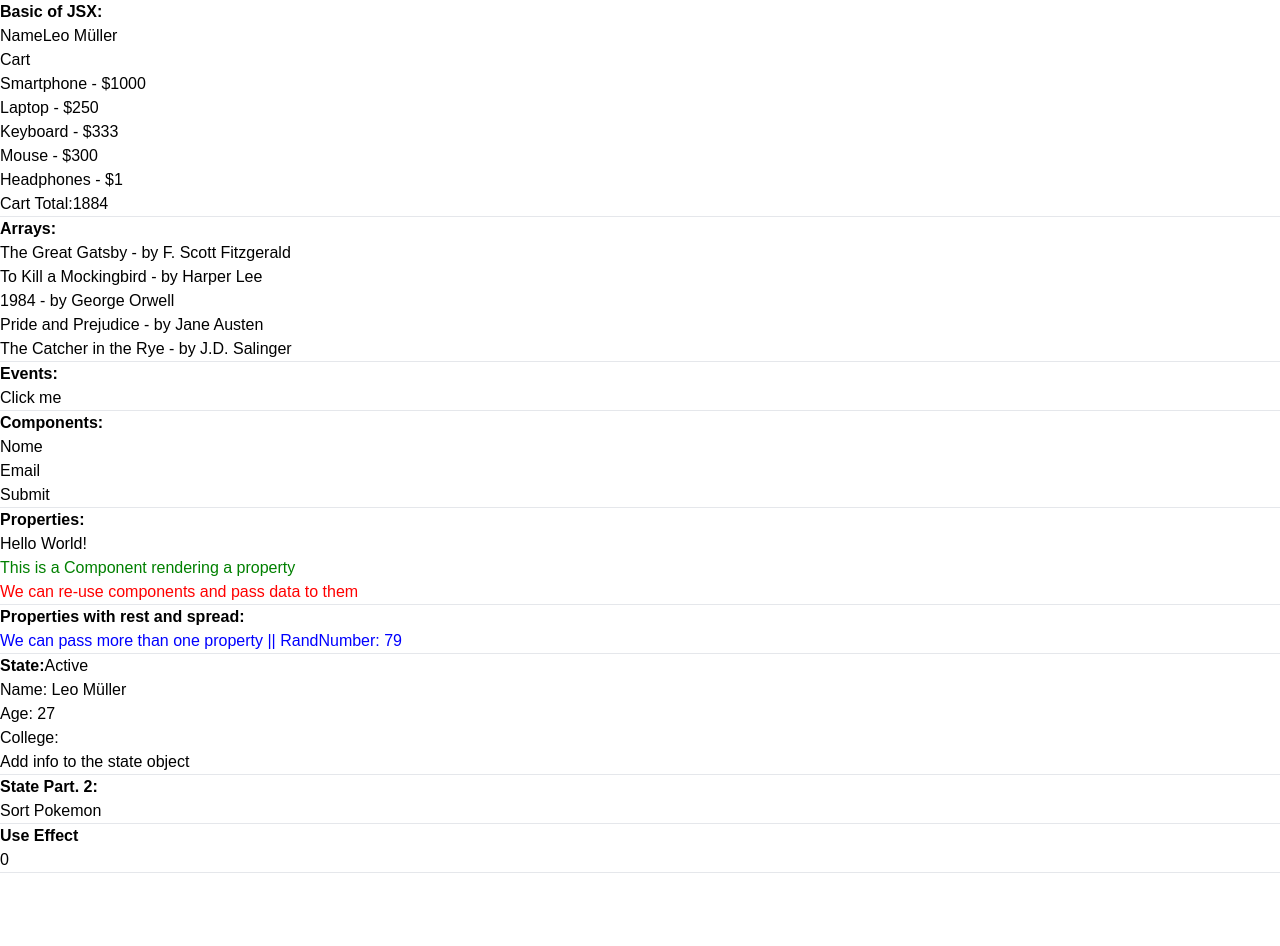
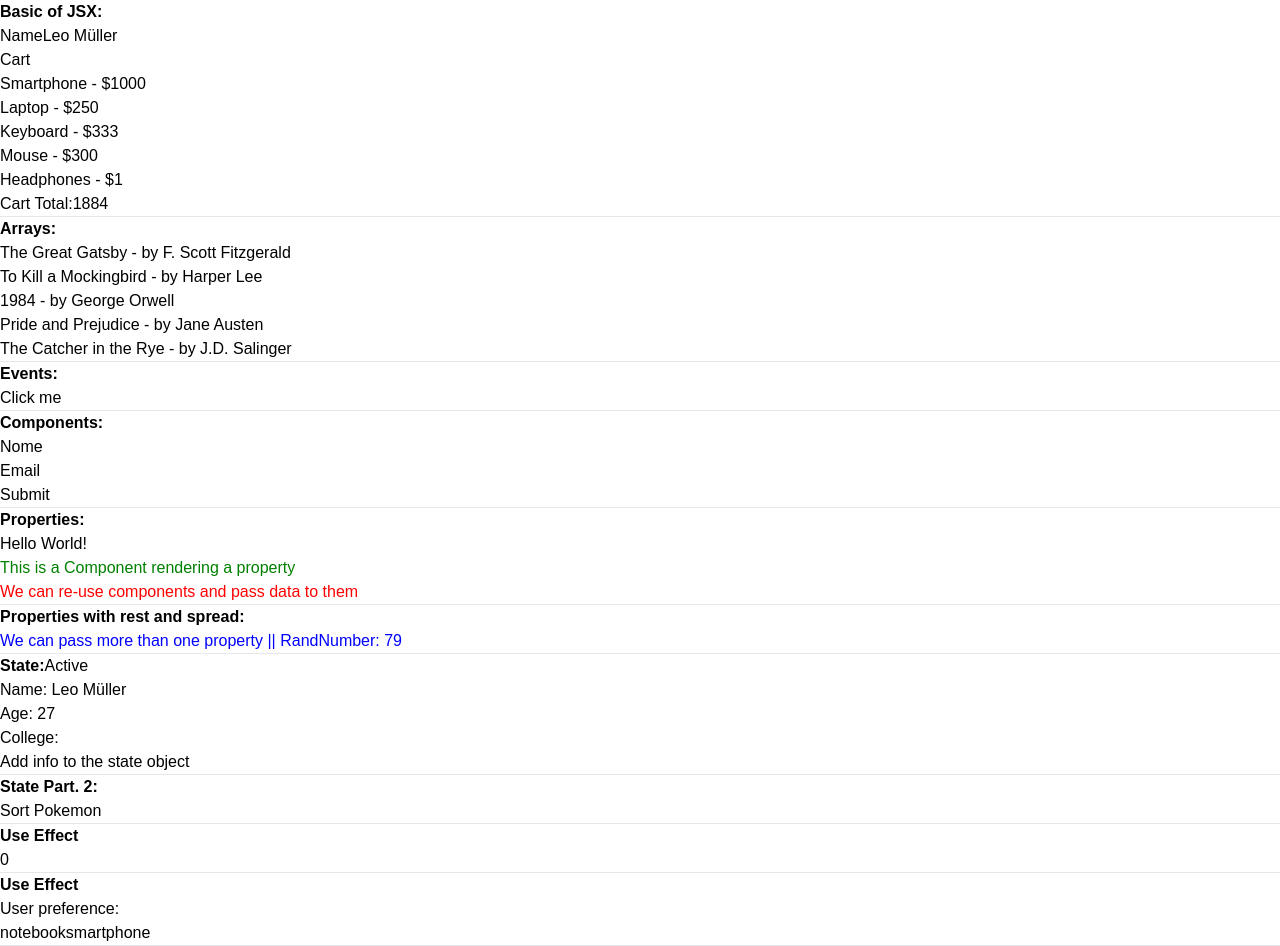
Before and after one commit to leomullerluiz/react-for-newbies, a React (Vite) app: page / in a window 1280 px wide. Before the commit the page ends 873 px from the top, so only its background shows below. Built offline with nearby package versions, Linux system fonts and the light colour scheme.

Commit message:
Multiple useEffect

```diff
--- a/src/App.jsx
+++ b/src/App.jsx
@@ -9,6 +9,7 @@ import Spread from './Basic/Spread.jsx'
 import UseStateHook from './Hooks/UseStateHook.jsx'
 import UseStateHook_2 from './Hooks/UseStateHook_2/UseStateHook_2.jsx'
 import UseEffectHook from './Hooks/UseEffectHook/UseEffectHook.jsx'
+import UseEffectHook_2 from './Hooks/UseEffectHook/UseEffectHook_2.jsx'
 
 const App = () => {
 
@@ -47,7 +48,9 @@ const App = () => {
             <b>Use Effect</b><br />
             <UseEffectHook />
             <hr className='my-8' />
-
+            <b>Use Effect</b><br />
+            <UseEffectHook_2 />
+            <hr className='my-8' />
         </div>
 
     )
--- /dev/null
+++ b/src/Hooks/UseEffectHook/UseEffectHook_2.jsx
@@ -0,0 +1,39 @@
+import React from "react";
+import Product from "./components/Product";
+
+const UseEffectHook_2 = () => {
+    const [product, setProduct] = React.useState(null);
+
+    React.useEffect(() => {
+        const storedProduct = window.localStorage.getItem("product");
+        console.log(storedProduct);
+        if (storedProduct !== null) {
+            setProduct(storedProduct);
+        }
+    }, []);
+    React.useEffect(() => {
+        if (product !== null) {
+            window.localStorage.setItem("product", product);
+        }
+    }, [product]);
+
+    function handleClick({ target }) {
+        setProduct(target.innerText);
+    }
+
+    return (
+        <>
+            <h2>User preference: {product}</h2>
+            <button className="bg-blue-500 text-white px-4 py-2 rounded" onClick={handleClick}>
+                notebook
+            </button>
+            <button className="bg-blue-500 text-white px-4 py-2 rounded" onClick={handleClick}>
+                smartphone
+            </button>
+            <br />
+            <Product product={product} />
+        </>);
+
+};
+
+export default UseEffectHook_2;
--- /dev/null
+++ b/src/Hooks/UseEffectHook/components/Product.jsx
@@ -0,0 +1,30 @@
+import React from "react";
+import PropTypes from "prop-types";
+
+const Product = ({ product }) => {
+    const [data, setData] = React.useState(null);
+
+    React.useEffect(() => {
+        if (product !== null) {
+            fetch(`https://ranekapi.origamid.dev/json/api/produto/${product}`).then((response) => response.json()).then((json) => {
+                setData(json);
+            });
+        }
+    }, [product]);
+
+
+
+    if (data === null) return null;
+    return (
+        <div className="bg-blue-500 text-white px-4 py-2 rounded">
+            <h2>Product: {data.nome}</h2>
+            <p>Price: {data.preco}</p>
+        </div>
+    );
+};
+
+Product.propTypes = {
+    product: PropTypes.object.isRequired,
+};
+
+export default Product;
```
